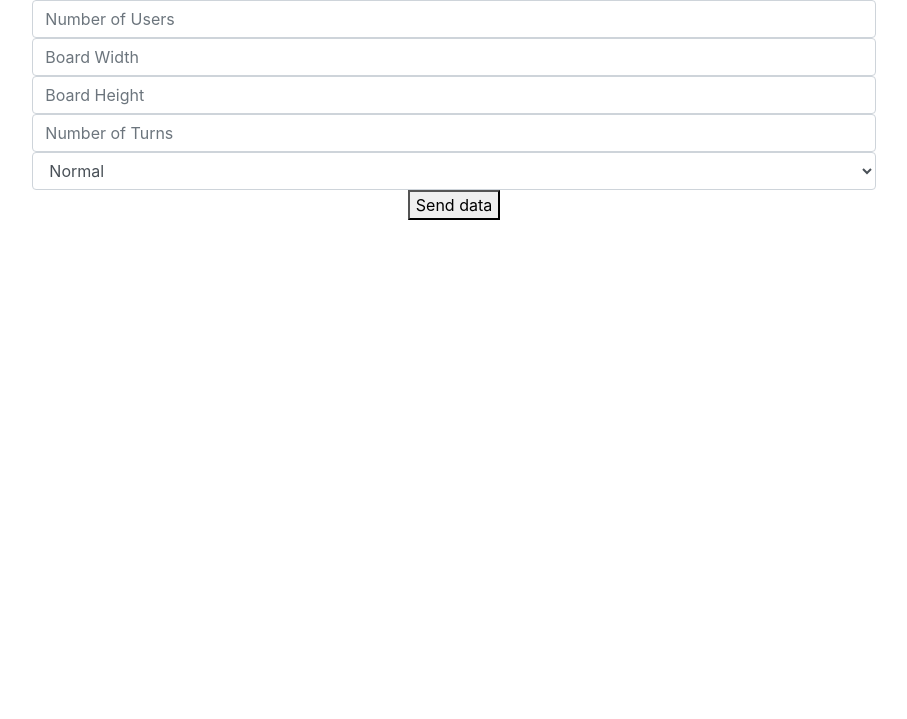
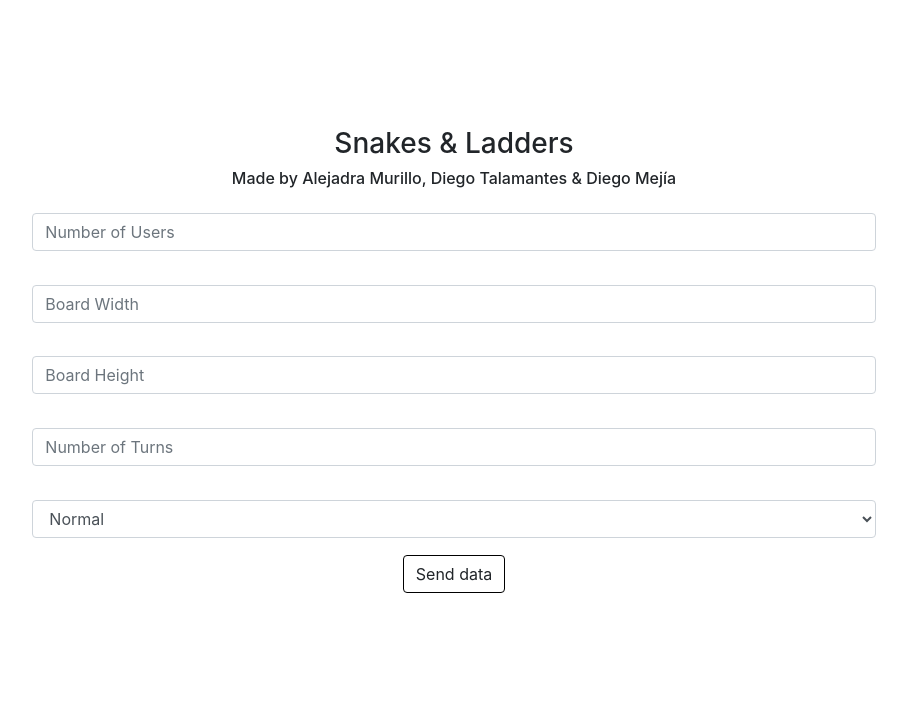
Before and after one commit to DiegoTala/Snakes-Ladders, a Python web app: template templates/home.html in a window 1280 px wide. Shown: the top 719 px of the page, without its empty margins (186-1093 px from the left). Run offline with Jinja, Linux system fonts and the light colour scheme; the template is opened without the code that fills it, so the values that code supplies are empty; some libraries are stand-ins or nearby versions.

Commit message:
Home Page Styling

```diff
--- a/static/css/main.css
+++ b/static/css/main.css
@@ -119,3 +119,15 @@ font-family: sans-serif;
 #table_dice {
     table-layout: fixed;
 }
+
+#home_form {
+    height: 90vh;
+    display: flex;
+    align-items: center;
+    flex-direction: column;
+    justify-content: center;
+}
+
+#home_form > input, #home_form > select {
+    margin: 2% 0;
+}
--- a/templates/home.html
+++ b/templates/home.html
@@ -8,7 +8,9 @@
 <div class="content row text-center">
     <div class="col-sm-2"></div>
     <div class="col-sm-8">
-        <form method="post" action="#">
+        <form method="post" action="#" id="home_form">
+            <h3>Snakes & Ladders</h3>
+            <h6>Made by Alejadra Murillo, Diego Talamantes & Diego Mejía</h6>
             <input class="form-control input_form" placeholder="Number of Users" name="num_users" type="number" min="2" required max="6" />
             <input class="form-control input_form" placeholder="Board Width" name="board_width" type="number" min="10" required max="100"/>
             <input class="form-control input_form" placeholder="Board Height" name="board_height" type="number" min="10" required max="100"/>
@@ -19,7 +21,7 @@
                 <option>Difícil</option>
                 <option>Legendaria</option>
             </select>
-            <button type="submit">Send data</button>
+            <button class="btn btn-default" type="submit" style="border: 0.1em solid black;">Send data</button>
         </form>
     </div>
 </div>
```
